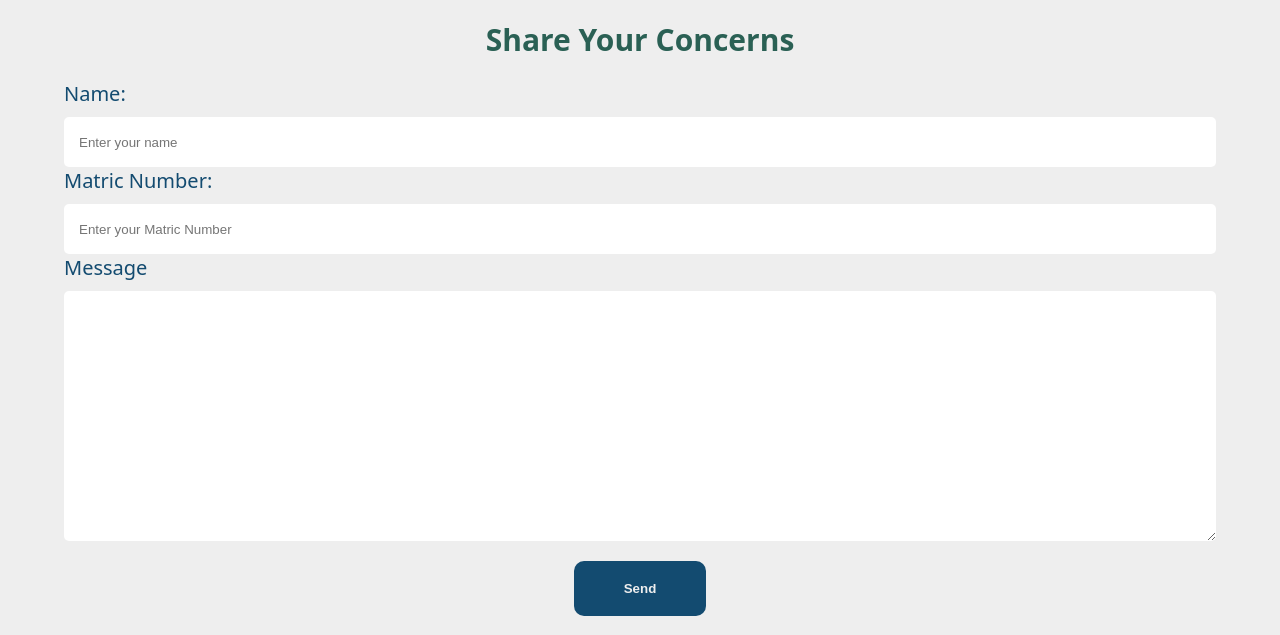
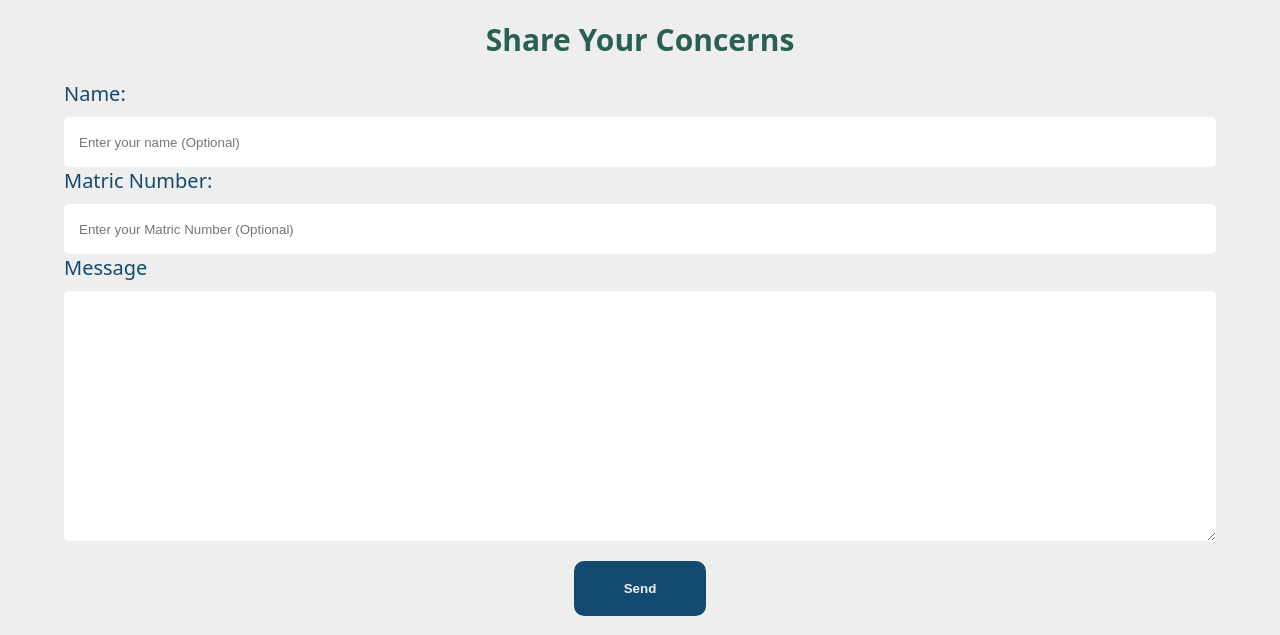
Before and after one commit to Aduradu-Chinazom/vuna-cares, a Flask app: page /view_more in a window 1280 px wide. Shown: the part 495-1130 px from the top of the page. Run offline with Flask 3, Linux system fonts and the light colour scheme.

Commit message:
i made some changes

```diff
--- a/application/templates/view_more.html
+++ b/application/templates/view_more.html
@@ -34,12 +34,12 @@
     <h1 class="head_text">Share Your Concerns</h1>
     <div class="input_case">
         <label for="Name">Name:</label>
-        <input type="text" name="name" id="name" placeholder="Enter your name">
+        <input type="text" name="name" id="name" placeholder="Enter your name (Optional)">
     </div>
 
     <div class="input_case">
         <label for="matric_number">Matric Number:</label>
-        <input type="text" name="name" id="name" placeholder="Enter your Matric Number">
+        <input type="text" name="name" id="name" placeholder="Enter your Matric Number (Optional)">
     </div>
 
     <div class="input_case">
```
